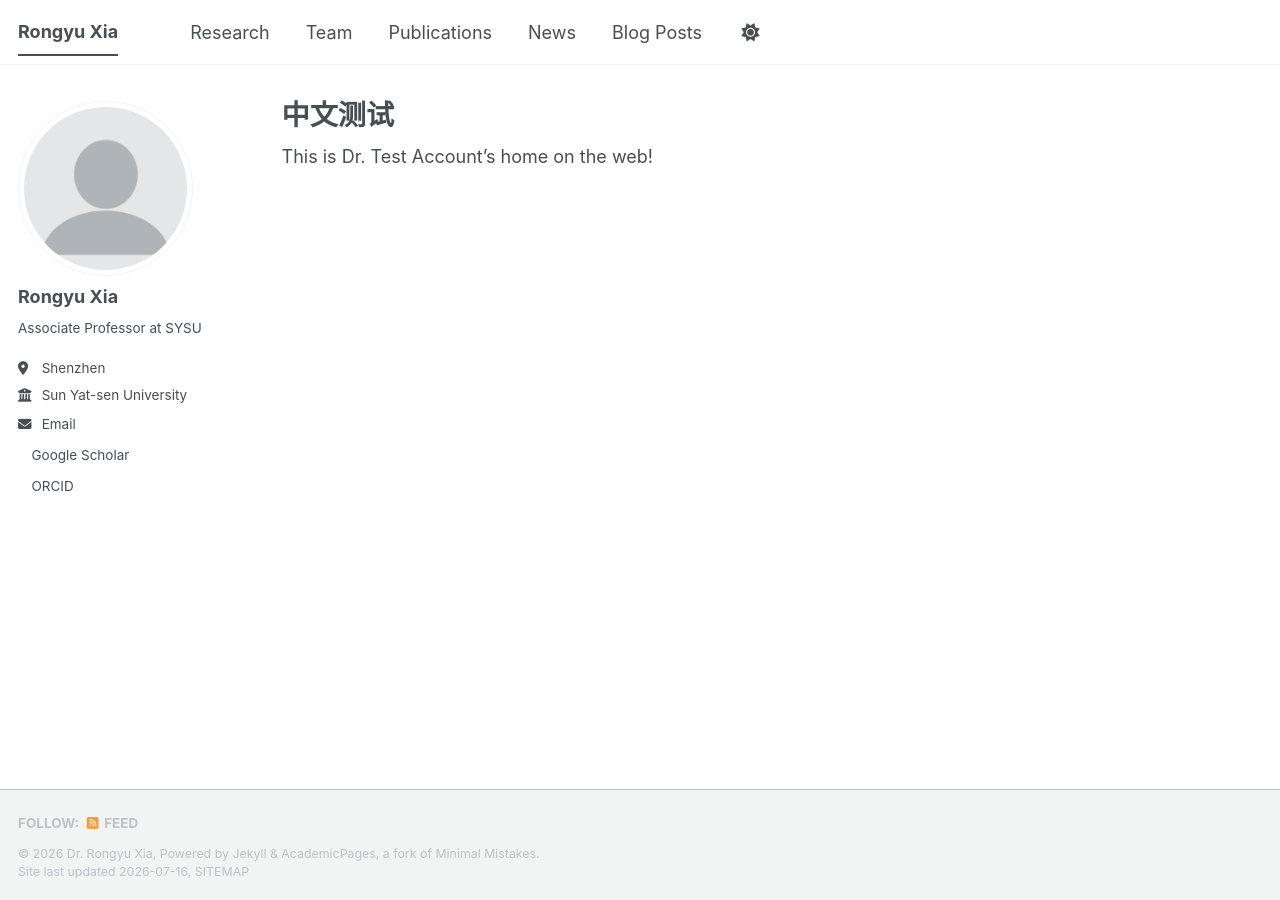
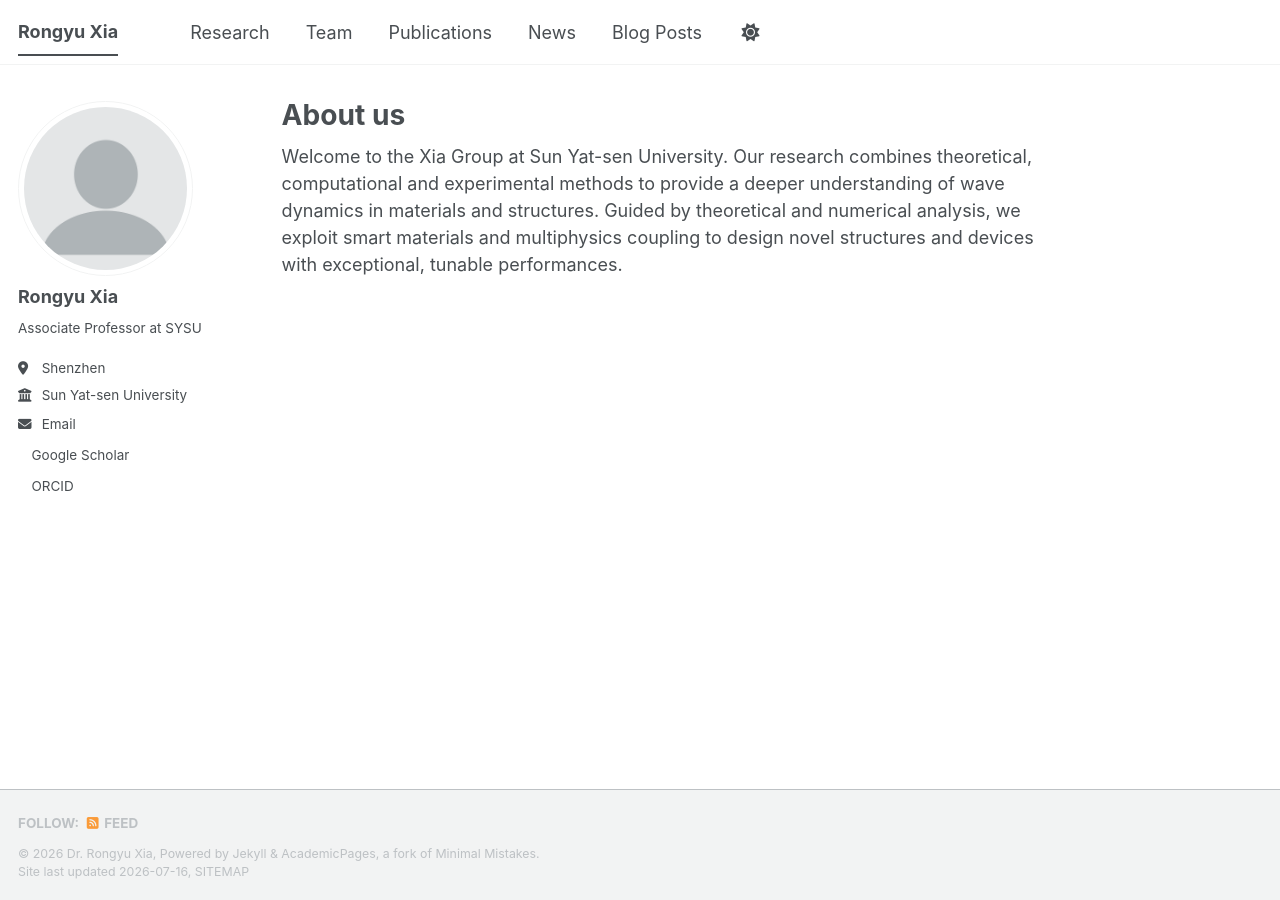
Before and after one commit to RongyuXia/rongyuxia.github.io, a Jekyll site: the page built from _pages/about.md, in a window 1280 px wide. Built offline with Jekyll 4.4.1, drawn with Linux system fonts in a browser that asks for light colours; a style sheet for code colours, icons or effects is not loaded.

Commit message:
Update about.md

```diff
--- a/_pages/about.md
+++ b/_pages/about.md
@@ -1,9 +1,9 @@
 ---
 permalink: /
-title: "中文测试"
+title: "About us"
 author_profile: true
 redirect_from:
   - /about/
   - /about.html
 ---
-This is Dr. Test Account's home on the web!
+Welcome to the Xia Group at Sun Yat-sen University. Our research combines theoretical, computational and experimental methods to provide a deeper understanding of wave dynamics in materials and structures. Guided by theoretical and numerical analysis, we exploit smart materials and multiphysics coupling to design novel structures and devices with exceptional, tunable performances.
```
